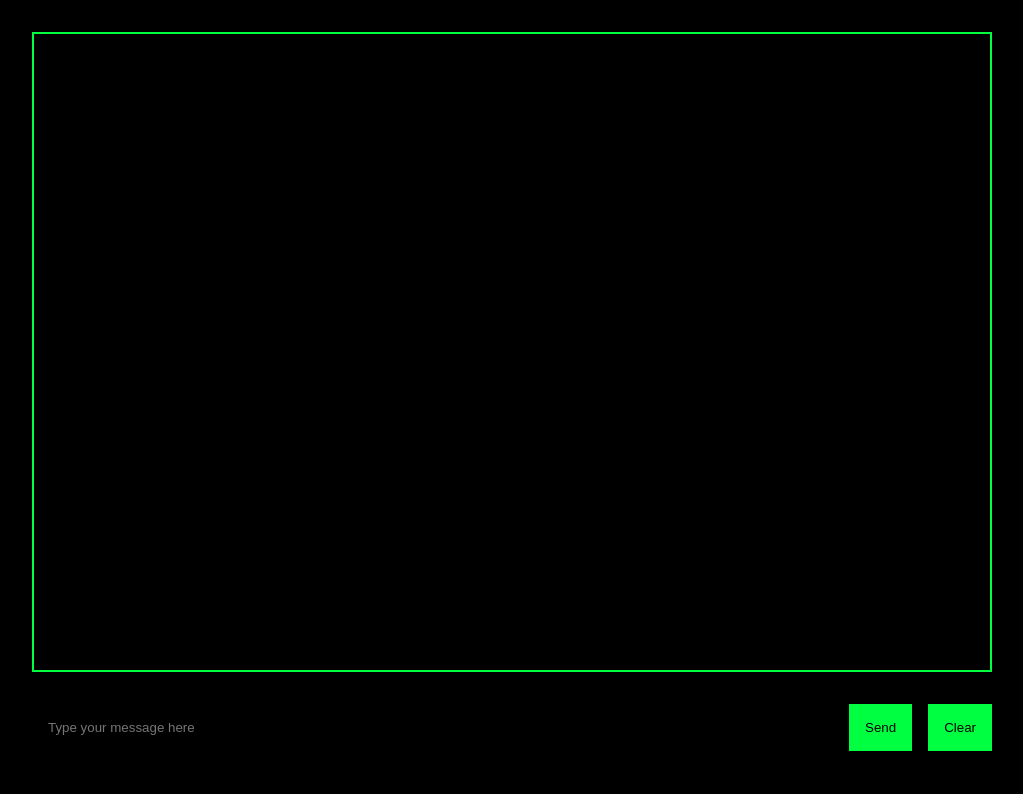
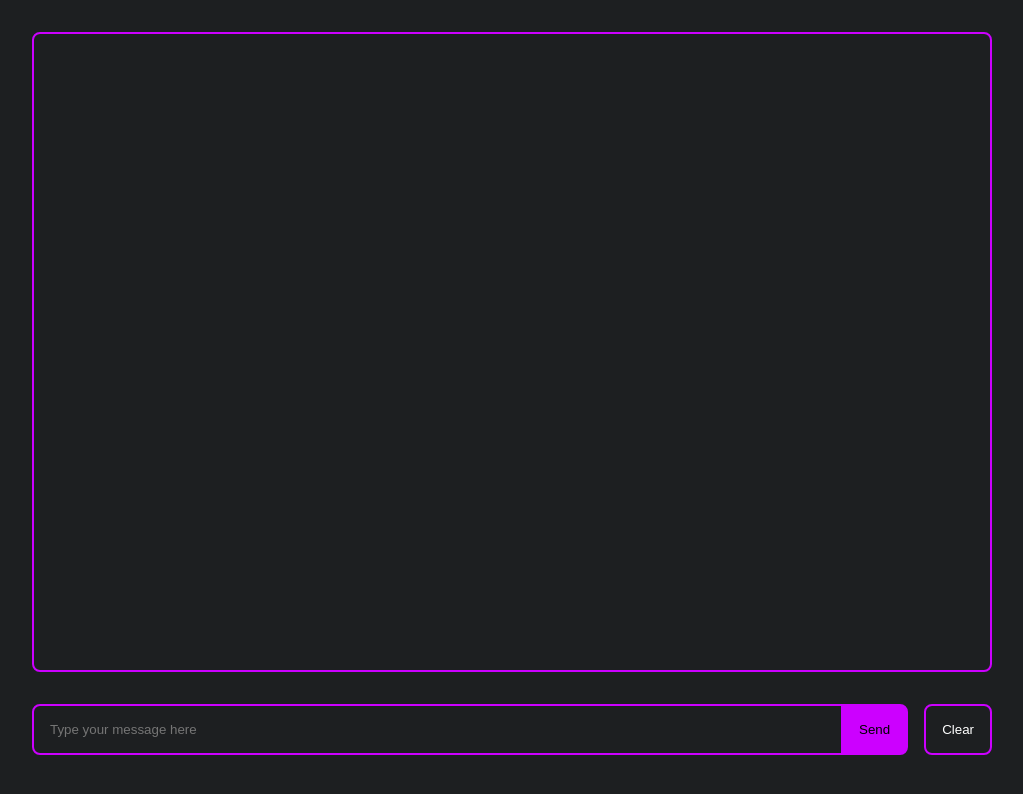
Before and after one commit to cediegreyhat/Ced-AI, a website: page index.html in a window 1280 px wide. Shown: the whole page, without its empty margins (128-1151 px from the left). Drawn offline with nearby package versions, Linux system fonts and the light colour scheme.

Commit message:
Redesigned Web UI

```diff
--- a/index.html
+++ b/index.html
@@ -1,9 +1,11 @@
+<!DOCTYPE html>
 <!DOCTYPE html>
 <html>
   <head>
     <meta charset="utf-8" />
     <meta name="viewport" content="width=device-width, initial-scale=1.0">
     <title>ReCo AI™</title>
+    <link href="https://fonts.googleapis.com/css?family=VT323&display=swap" rel="stylesheet">
   </head>
   <style>
      /* CSS reset */
@@ -14,14 +16,15 @@
       }
 
       body {
-        background-color: #000000;
+        background-color: #1d1f21;
         color: #ffffff;
-        font-family: 'Courier New', Courier, monospace;
+        font-family: 'VT323', monospace;
+        font-size: 1.25rem;
       }
 
       #console {
-        background-color: #000000;
-        border: 2px solid #00ff41;
+        background-color: #1d1f21;
+        border: 2px solid #cc00ff;
         padding: 1rem;
         width: 90%;
         max-width: 60rem;
@@ -30,10 +33,11 @@
         overflow: auto;
         display: flex;
         flex-direction: column;
+        border-radius: 8px;
       }
 
       .console-input {
-        color: #00ff41;
+        color: #cc00ff;
         font-weight: bold;
         align-self: flex-end;
         margin-bottom: 1rem;
@@ -60,7 +64,7 @@
       }
 
       .console-error {
-        color: #ff0000;
+        color: #ff008c;
       }
 
       #input-form {
@@ -72,36 +76,45 @@
       }
 
       #input-field {
-        background-color: #000000;
-        color: #ffffff;
+        background-color: #1d1f21;
+        color: #1d1f21;
         border: none;
         padding: 1rem;
         flex-grow: 1;
+        border-top-left-radius: 8px;
+        border-bottom-left-radius: 8px;
+        border: 2px solid #cc00ff;
       }
 
       #submit-button {
-        background-color: #00ff41;
+        background-color: #cc00ff;
         color: #000000;
         border: none;
         padding: 1rem;
         cursor: pointer;
-        margin-left: 1rem;
+        margin-left: -2px;
+        border-top-right-radius: 8px;
+        border-bottom-right-radius: 8px;
+        border: 2px solid #cc00ff;
       }
 
       #clear-button {
-        background-color: #00ff41;
-        color: #000000;
+        background-color: #1d1f21;
+        color: #ffffff;
         border: none;
         padding: 1rem;
         cursor: pointer;
         margin-left: 1rem;
+        border-radius: 8px;
+        border: 2px solid #cc00ff;
       }
 
       #clear-button:hover {
-        background-color: #0099cc;
+        background-color: #cc00ff;
+        color: #000000;
       }
       /* Custom styles */
-      .console-output[data-author="Riku"] {
+      .console-output[data-author="Ced"] {
         margin-left: 2rem;
       }
 
@@ -110,7 +123,7 @@
         bottom: 1rem;
         left: 1rem;
         font-size: 1rem;
-        color: #00ff41;
+        color: #cc00ff;
       }
   </style>
 <body>
```
